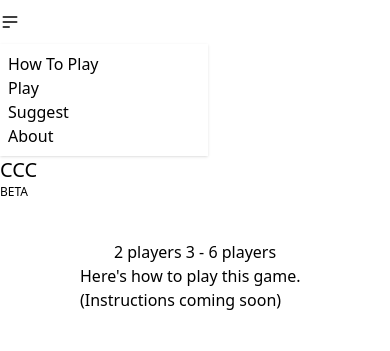
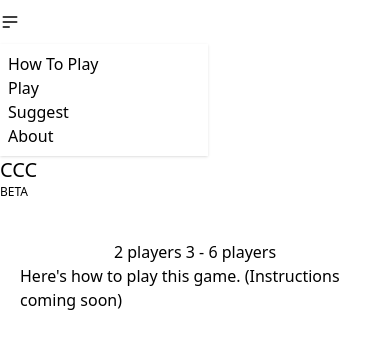
Before and after one commit to dylanlim-jy/christian-connection-cards, a Django app: page /how_to_play in a window 390 px wide. Shown: the top 351 px of the page. Run offline with Django 4.2, Linux system fonts and the light colour scheme; parts of the project's set-up code (start-up, migrations or seed data) failed here and were passed over; some libraries are stand-ins or nearby versions.

Commit message:
Change section padding responsiveness for all pages

```diff
--- a/cards/templates/cards/how_to_play.html
+++ b/cards/templates/cards/how_to_play.html
@@ -3,7 +3,7 @@
 
 {% block title %}How To Play{% endblock title %}
 {% block content %}
-<section class="mx-auto px-20 min-w-5xl max-w-full py-10">
+<section class="mx-auto px-5 md:px-20 min-w-5xl max-w-full py-10">
     <div class="flex flex-wrap items-center justify-center">
         <div class="tabs tabs-boxed">
             <a class="tab lg:w-32 tab-active">2 players</a>
--- a/cards/templates/cards/play.html
+++ b/cards/templates/cards/play.html
@@ -3,7 +3,7 @@
 
 {% block title %}Play{% endblock title %}
 {% block content %}
-<section class="mx-auto justify-center px-20 max-w-7xl py-10">
+<section class="mx-auto px-5 md:px-20 min-w-5xl max-w-full py-10">
     <!-- <div class="tabs tabs-boxed">
         <a class="tab tab-active">Stage 1: Belief and Identity</a>
         <a class="tab">Stage 2: Community and Relationships</a>
```
